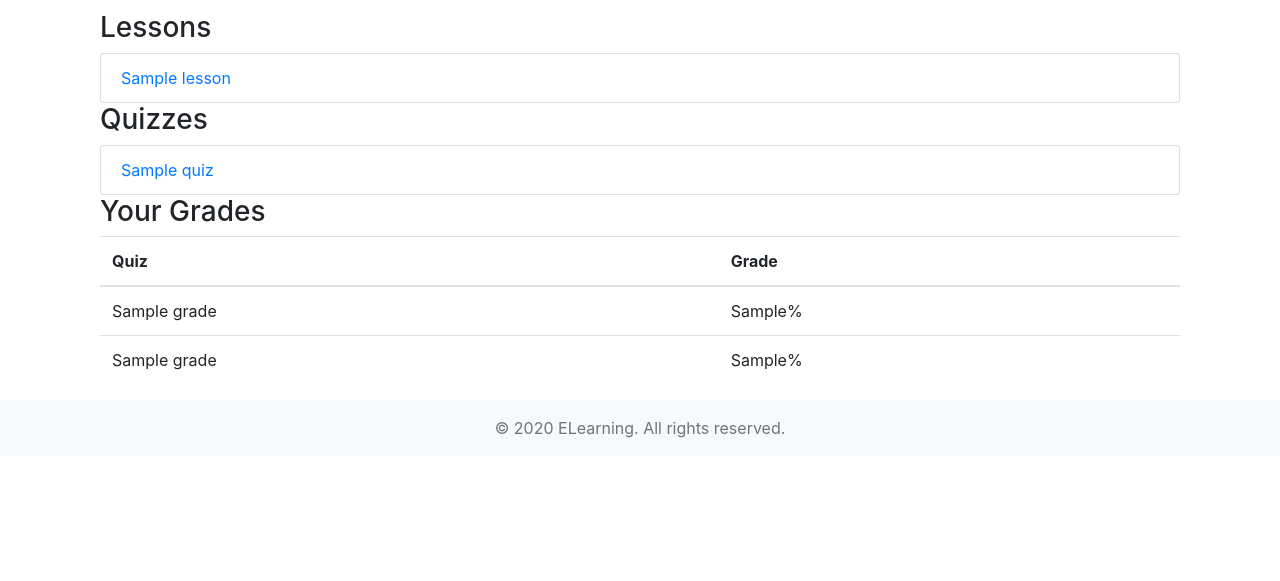
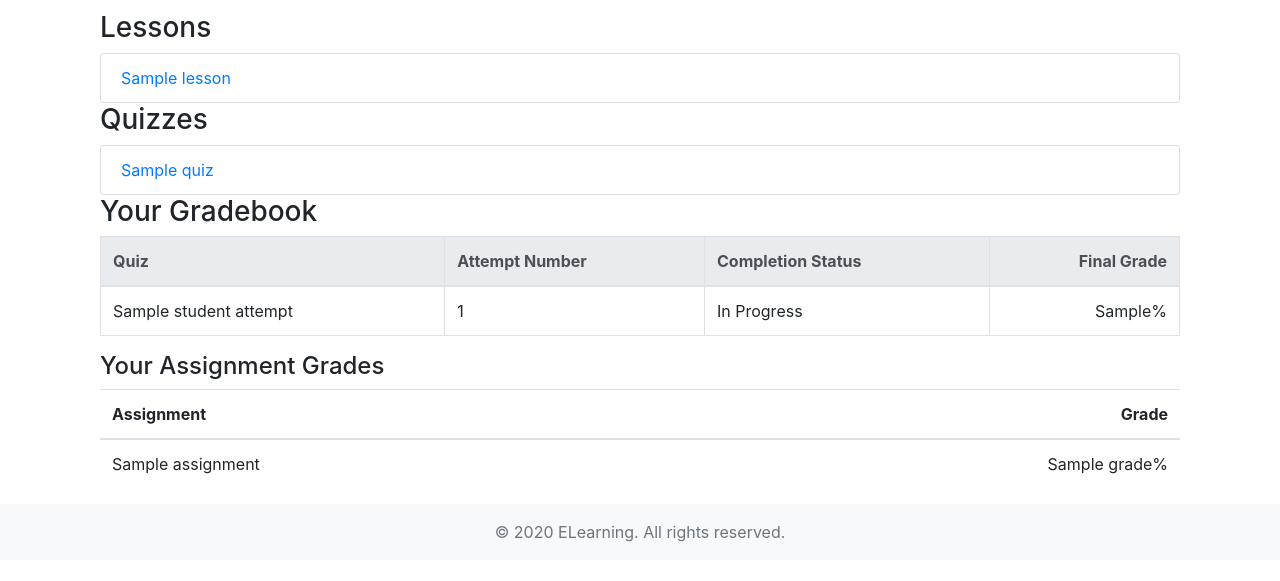
Before and after one commit to 20Tsthurman/education-website, a Django app: template courses/templates/courses/course_detail.html in a window 1280 px wide. Shown: the part 163-744 px from the top of the page. Run offline with Django 3.2, Linux system fonts and the light colour scheme; the template is opened without the code that fills it: most values are stand-ins (such as "Sample title", 1, 10 or a date in 2020); some libraries are stand-ins or nearby versions.

Commit message:
11/25/23-2

```diff
--- a/courses/templates/courses/course_detail.html
+++ b/courses/templates/courses/course_detail.html
@@ -150,30 +150,55 @@
        {% endfor %}
    </ul>
 
-   <!-- Student Grades -->
-   <h3>Your Grades</h3>
+   <h3>Your Gradebook</h3>
+   <!-- Quiz Grades -->
+   <table class="table table-bordered table-hover">
+       <thead class="thead-light">
+           <tr>
+               <th>Quiz</th>
+               <th>Attempt Number</th>
+               <th>Completion Status</th>
+               <th class="text-right">Final Grade</th>
+           </tr>
+       </thead>
+       <tbody>
+           {% for quiz_title, attempts in student_attempts.items %}
+               {% for attempt in attempts %}
+                   <tr>
+                       <td>{{ quiz_title }}</td>
+                       <td>{{ attempt.attempt_number }}</td>
+                       <td>
+                           {% if attempt.is_completed %}
+                               Completed
+                           {% else %}
+                               In Progress
+                           {% endif %}
+                       </td>
+                       <td class="text-right">{{ attempt.final_grade }}%</td>
+                   </tr>
+               {% endfor %}
+           {% empty %}
+               <tr>
+                   <td colspan="4">No quiz attempts recorded.</td>
+               </tr>
+           {% endfor %}
+       </tbody>
+   </table>
+
+   <!-- Assignment Grades -->
+   <h4>Your Assignment Grades</h4>
    <table class="table">
        <thead>
            <tr>
-               <th>Quiz</th>
-               <th>Grade</th>
+               <th>Assignment</th>
+               <th class="text-right">Grade</th>
            </tr>
        </thead>
        <tbody>
-        {% for grade in best_quiz_grades %}
+           {% for grade in student_assignment_grades %}
                <tr>
-            <td>{{ grade.quiz_title }}</td>
-            <td>{{ grade.best_grade }}%</td>
-        </tr>
-    {% empty %}
-        <tr>
-            <td colspan="2">No quiz grades recorded.</td>
-        </tr>
-    {% endfor %}
-    {% for grade in best_assignment_grades %}
-        <tr>
-            <td>{{ grade.assignment_title }}</td>
-            <td>{{ grade.best_grade }}%</td>
+                   <td>{{ grade.assignment.title }}</td>
+                   <td class="text-right">{{ grade.grade }}%</td>
                </tr>
            {% empty %}
                <tr>
```
Also changed, not shown: courses/views.py (+8 -4 lines), db.sqlite3. Lines whose indentation alone changed are shown as unchanged.
